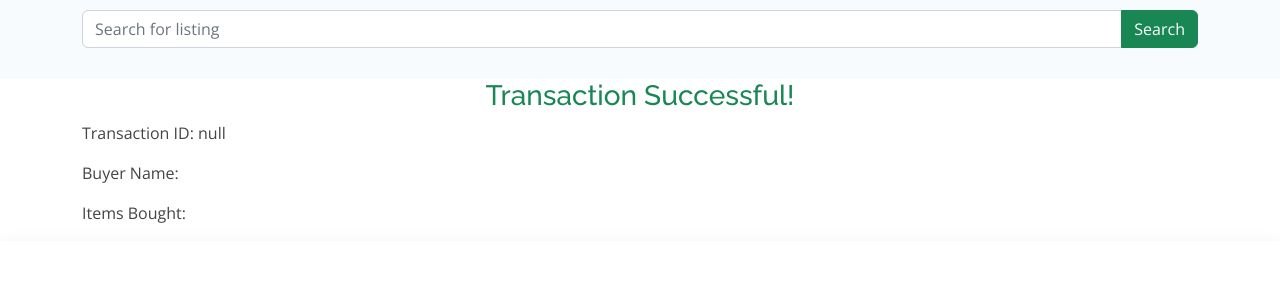
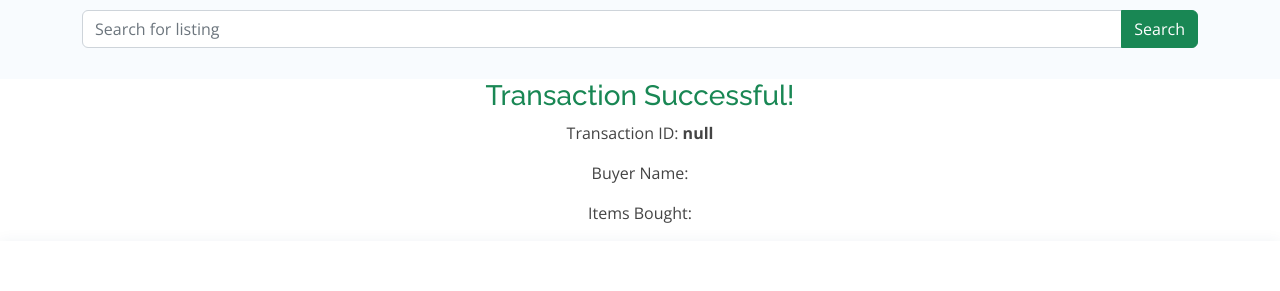
Before and after one commit to ChevyChan/G8T7-Project, a website: page G8T7 Project/OnePage/paySuccess.html in a window 1280 px wide. Shown: the part 77-368 px from the top of the page. Drawn offline with nearby package versions, Linux system fonts and the light colour scheme; no server answers.

Commit message:
Update paySuccess.html

```diff
--- a/G8T7 Project/OnePage/paySuccess.html
+++ b/G8T7 Project/OnePage/paySuccess.html
@@ -130,16 +130,18 @@
       const db = getDatabase();
       userName = document.getElementById("userName").innerText
       document.getElementById('transDetails').innerHTML=`
-        <p>Transaction ID: ${transID}</p>
+      <div class='text-center'>
+        <p>Transaction ID: <b>${transID}</b></p>
         <p id='name'>Buyer Name: </p>
-        <p id='itemsBought'>Items Bought: </p>`
+        <p id='itemsBought'>Items Bought: </p>
+      </div>`
       //get and set items bought
       get(child(dbRef, `users/${userID}/purchaseHistory/${transID}`)).then((snapshot) => {
         let transSnap = snapshot.val()
         for(let itemID in transSnap){
           get(child(dbRef, `product/${itemID}`)).then((snapshot) => {
             let prodSnap = snapshot.val()
-            document.getElementById('itemsBought').innerText += ` '${transSnap[itemID]} ($${prodSnap.price})' `
+            document.getElementById('itemsBought').innerHTML += ` '<b>${transSnap[itemID]} ($${prodSnap.price})</b>' `
           }).catch((error) => {
             console.error(error);
           });
@@ -149,7 +151,7 @@
       });
       //get and set buyer name
       get(child(dbRef, `users/${userID}`)).then((snapshot) => {
-        document.getElementById('name').innerText += ' '+snapshot.val().firstName + ' ' + snapshot.val().lastName
+        document.getElementById('name').innerHTML += ' <b>'+snapshot.val().firstName + ' ' + snapshot.val().lastName +'</b>'
       }).catch((error) => {
         console.error(error);
       });
```
